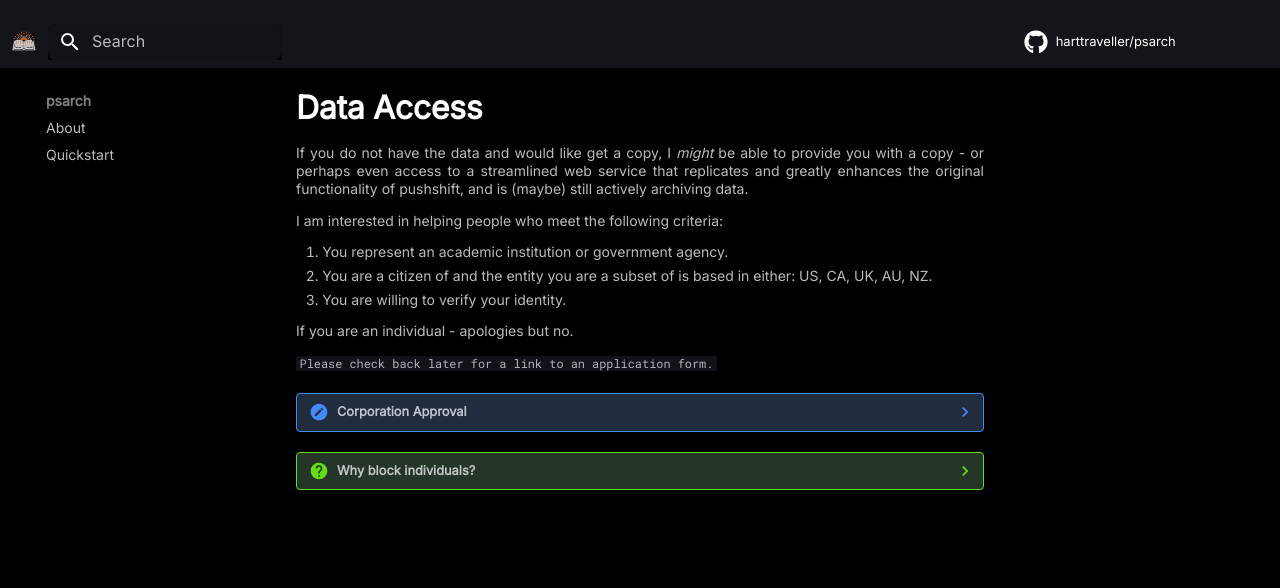
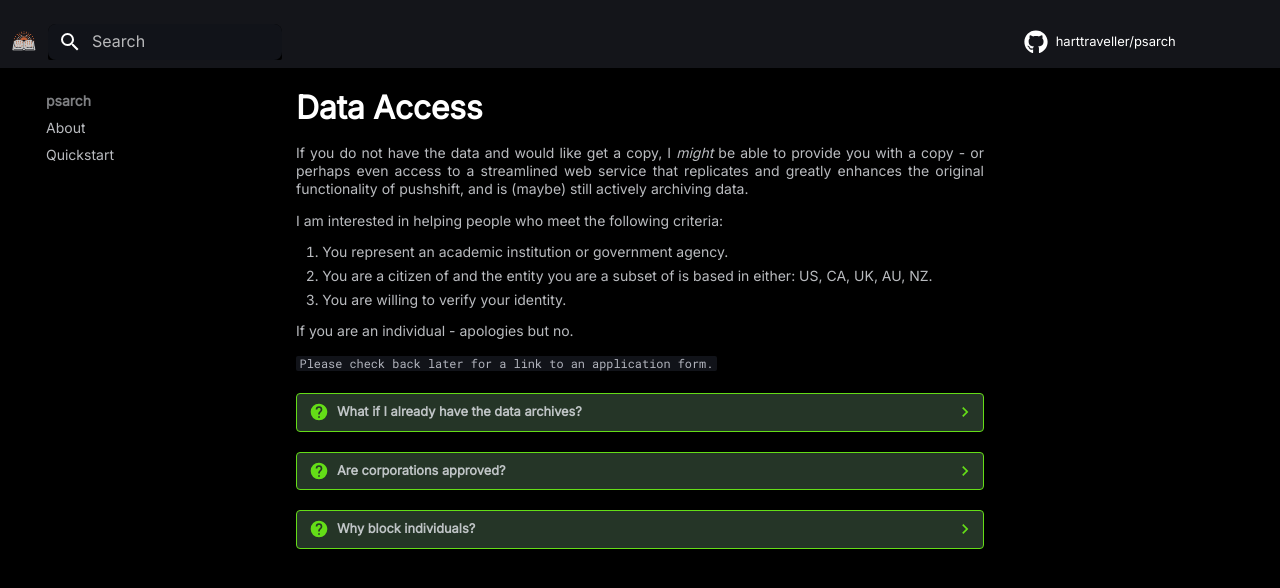
Before and after one commit to harttraveller/psarch, an MkDocs documentation site: the page built from docs/data_access.md, in a window 1280 px wide. Shown: the top 588 px of the page. Built offline with MkDocs 1.6.1 and Material for MkDocs 9.7.7, drawn with Linux system fonts in a browser that asks for light colours; comment, search, counter and statistics services are not loaded; some of the changed lines change nothing that is shown.

Commit message:
docs/data_access: update

```diff
--- a/docs/data_access.md
+++ b/docs/data_access.md
@@ -12,7 +12,18 @@ If you are an individual - apologies but no.
 
 `Please check back later for a link to an application form.`
 
-??? note "Corporation Approval"
+??? question "What if I already have the data archives?"
+    If you already have the archives, you can just use this package. It's open source and free. My reasoning for not distributing the data publicly primarily pertains to my concern for potential abuse by bad actors. With that said, it's still incredibly valuable for good actors, so I think Reddit definitely could have handled this a lot better.
+
+    ??? note "Good Actors vs. Bad Actors"
+        Of course, on a deeper philosophical level, there are no good or bad actors. There are only competing interests and the driving force of evolution and natural selection. Is a tapeworm bad? If you are a human, yes. If you are a tapeworm, no - then humans are bad. This aside, I happen to be a human, and thus I have to have some personal standards. I could write several pages about this, but I'll put that somewhere else. Suffice to say the heuristic you can use for whether I'll provide access is:
+
+        - You want access because you want to do something to help humanity -> Access granted
+        - You want access because you want something to help yourself -> Access denied
+
+        Plus meeting the formal criteria above.
+
+??? question "Are corporations approved?"
     Corporations that are doing academic research for the benefit of humanity based in the US, or contractors with the USG are the exceptions here.
 
 ??? question "Why block individuals?"
```
